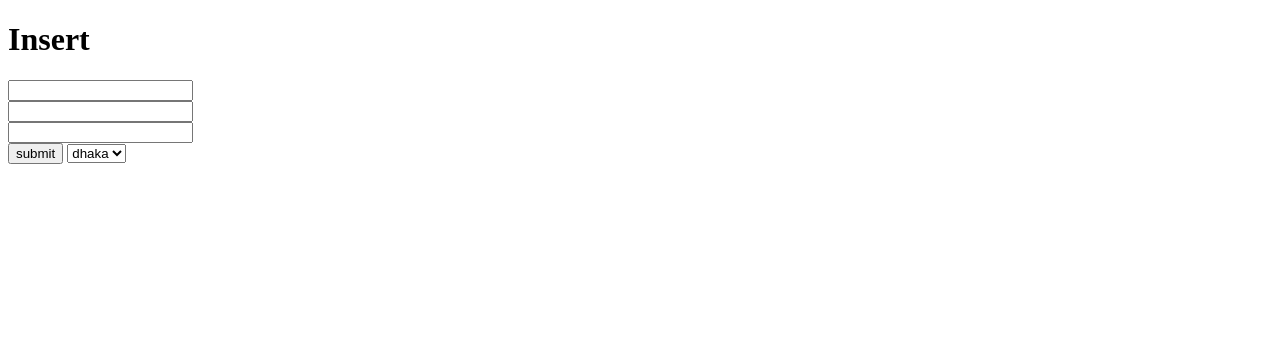
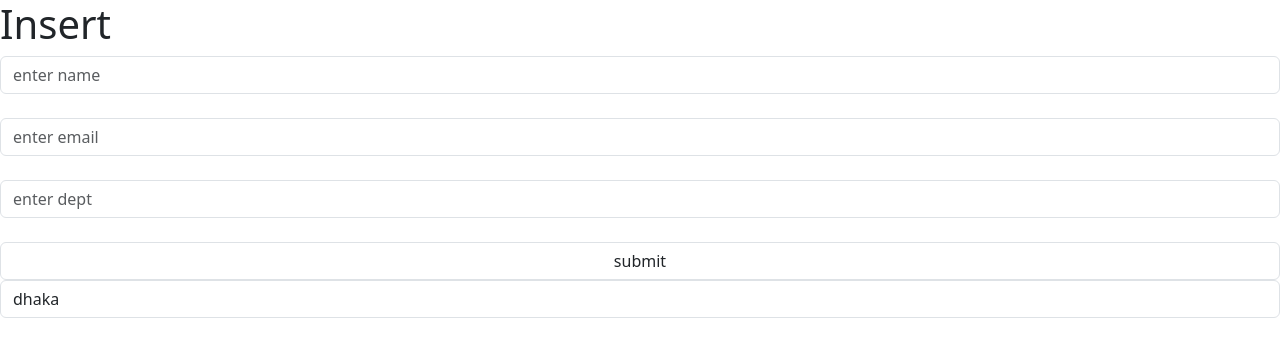
Before and after one commit to Learnwithfiz/practice_framework, a PHP site: page /onInsert.php in a window 1280 px wide. Shown: the top 357 px of the page. Run offline with PHP 8.4, Linux system fonts and the light colour scheme; data comes from the database, SQL or seed files in the repository.

Commit message:
v2 update

```diff
--- a/common.php
+++ b/common.php
@@ -10,7 +10,10 @@ function Select($query){
             <td><?php  echo $row['name'] ?></td>
             <td><?php  echo $row['email'] ?></td>
             <td><?php  echo $row['dept'] ?></td>
+            <td><button onclick="OnDelete(<?php  echo $row['id'] ?>)">delete</button></td>
          </tr>
    <?php }
 }
+
+
 ?>
--- a/dropDown.php
+++ b/dropDown.php
@@ -1,7 +1,7 @@
 
     <?php
  function create_drop_down($a,$b,$c){ ?>
-<select  name="" id="drop">
+<select class="form-control" name="" id="drop">
  <?php
 
     $data = array($a,$b,$c);
--- a/footer.php
+++ b/footer.php
@@ -1,6 +1,7 @@
 <?php
    function footer(){  ?>
 <script src="https://ajax.googleapis.com/ajax/libs/jquery/3.7.0/jquery.min.js"></script>
+<script src="https://cdn.jsdelivr.net/npm/bootstrap@5.3.0/dist/js/bootstrap.bundle.min.js" integrity="sha384-geWF76RCwLtnZ8qwWowPQNguL3RmwHVBC9FhGdlKrxdiJJigb/j/68SIy3Te4Bkz" crossorigin="anonymous"></script>
 <script src="index.js"></script>
  <?php  }
 ?>
--- a/form.php
+++ b/form.php
@@ -1,9 +1,10 @@
 
-        <input type="text" id="name"> <br>
-        <input type="text"id="email"> <br>
-        <input type="text" id="dept"> <br>
+        <input placeholder="enter name" class="form-control" type="text" id="name"> <br>
+        <input placeholder="enter email" class="form-control" type="text"id="email"> <br>
         <?php
          require 'dropDown.php';
 
         ?>
-        <button onclick="OnSubmit()">submit</button>
+        <input placeholder="enter dept" class="form-control" type="text" id="dept"> <br>
+
+        <button class="form-control btn-btn-primary" onclick="OnSubmit()">submit</button>
--- a/head.php
+++ b/head.php
@@ -1,11 +1,12 @@
 <?php
-function HeaderData($title){  ?>
+function HeaderData($title,$link_bootstrap){  ?>
     <!DOCTYPE html>
     <html lang="en">
    <head>
     <meta charset="UTF-8">
     <meta name="viewport" content="width=device-width, initial-scale=1.0">
     <title><?php echo $title ?></title>
+    <?php echo $link_bootstrap ?>
 </head>
 
 <body>
--- a/index.js
+++ b/index.js
@@ -4,7 +4,17 @@ function OnSubmit(){
     var email = document.getElementById("email").value;
     var dept = document.getElementById("dept").value;
      var dropd = document.getElementById("drop").value;
+     if(name==""){
+       alert('name is required');
 
+     }else if(email==""){
+      alert('email is required');
+     }else if(dept==""){
+      alert('dept is required');
+
+     }else if(dropd==""){
+      alert('select');
+     }else{
       $.ajax({
 
          url:"insert.php",
@@ -21,3 +31,47 @@ function OnSubmit(){
          }
       })
      }
+
+}
+
+
+
+function OnDelete(id){
+   $.ajax({
+
+      url:"delete.php",
+      method:"GET",
+      data:{
+        id:id
+     },
+
+      success:function(x){
+         console.log(x);
+      }
+   })
+}
+function OnSelect(){
+   $.ajax({
+
+      url:"index.php",
+      method:"GET",
+
+
+      success:function(x){
+         $("#output").html(x)
+      }
+   })
+}
+
+window.onload=function(){
+   $.ajax({
+
+      url:"index.php",
+      method:"GET",
+
+
+      success:function(x){
+         OnSelect()
+      }
+   })
+}
--- a/index.php
+++ b/index.php
@@ -1,15 +1,15 @@
 <?php
    include './head.php';
-   echo HeaderData('insert student');
+   echo HeaderData('select','<link href="https://cdn.jsdelivr.net/npm/bootstrap@5.3.0/dist/css/bootstrap.min.css" rel="stylesheet" >');
 ?>
 <body>
-<table border="1">
+<table class="table" border="1">
   <th>id</th>
   <th>name</th>
   <th>email</th>
   <th>dept</th>
 
-  <tbody>
+  <tbody >
       <?php
         include './common.php';
          echo Select('select * from student');
@@ -17,6 +17,9 @@
   </tbody>
 </table>
 
-
+<?php
+   include './footer.php';
+   echo footer();
+?>
 </body>
 </html>
--- a/insert.php
+++ b/insert.php
@@ -15,5 +15,4 @@
         echo "failed,,,";
     }
 
-
 ?>
--- a/onInsert.php
+++ b/onInsert.php
@@ -1,6 +1,6 @@
 <?php
    include './head.php';
-   echo HeaderData('insert student');
+   echo HeaderData('insert student','<link href="https://cdn.jsdelivr.net/npm/bootstrap@5.3.0/dist/css/bootstrap.min.css" rel="stylesheet" >');
 ?>
 
 
```
Also changed, not shown: delete.php (added, +7 -0 lines). Lines whose indentation alone changed are shown as unchanged.
